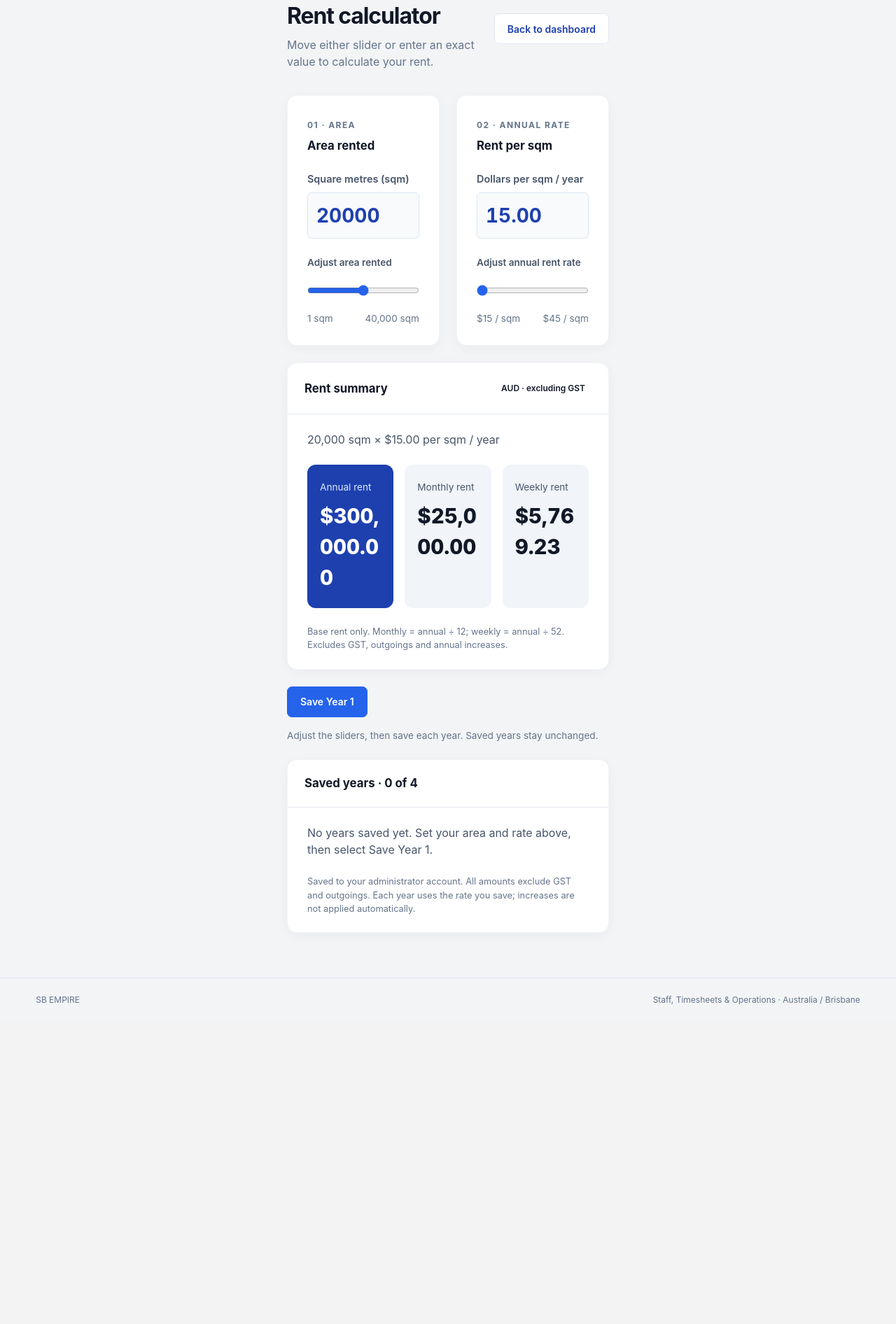
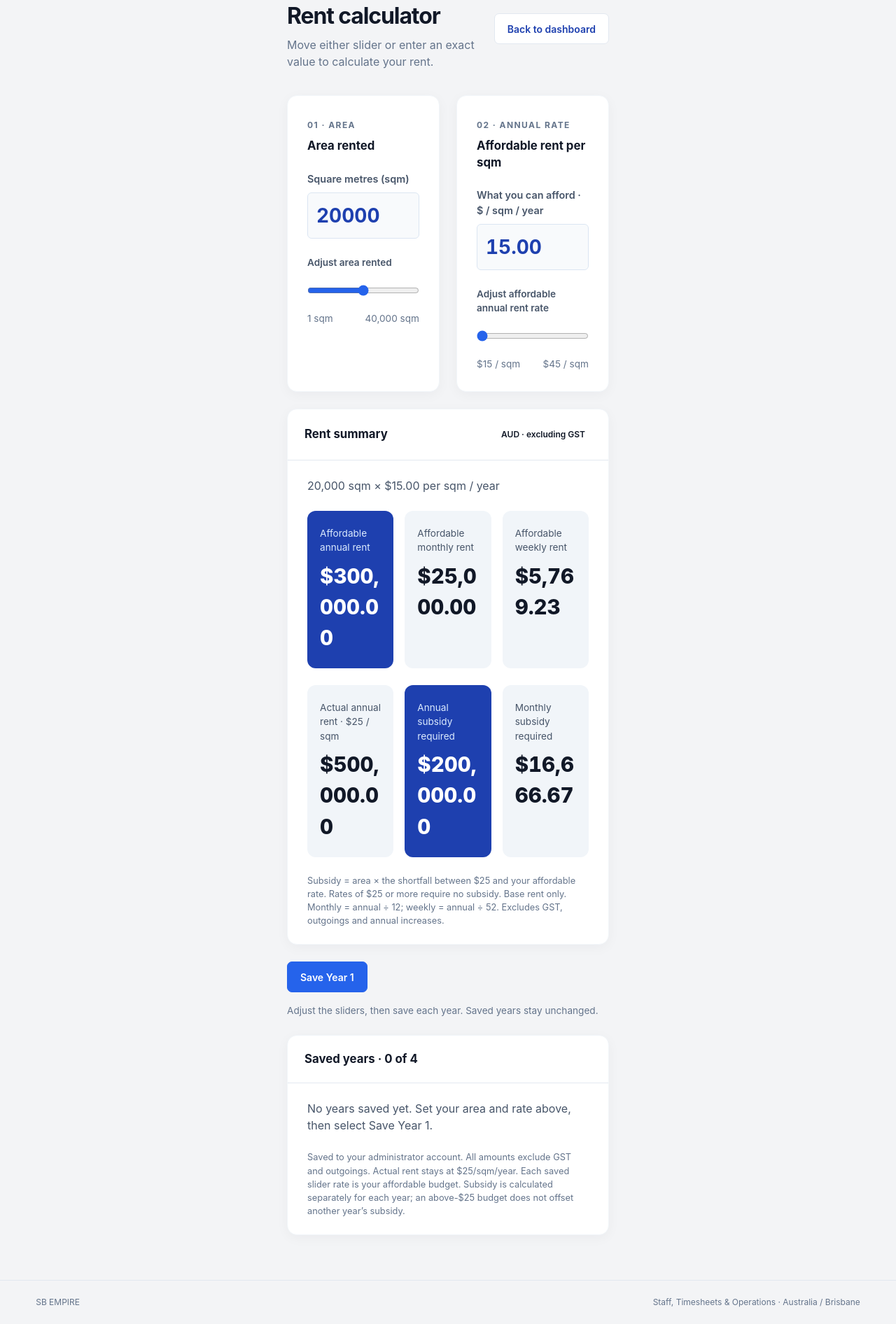
Before and after one commit to tracknow1984/sbwages, a Python web app: template templates/rent_calculator.html in a window 1280 px wide. Shown: the part 193-2085 px from the top of the page at 70% size. Before the commit the page ends 1629 px from the top, so only its background shows below. Run offline with Jinja, Linux system fonts and the light colour scheme; the template is opened without the code that fills it, so the values that code supplies are empty.

Commit message:
Calculate annual rent subsidy against fixed $25 rate and total saved years

```diff
--- a/app.py
+++ b/app.py
@@ -1112,7 +1112,10 @@ def create_app(test_config=None):
             return redirect(url_for('admin_rent_calculator'))
         years = db().execute('SELECT * FROM rent_years WHERE admin_id=? ORDER BY year', (g.user['id'],)).fetchall()
         total_cents = sum(row['area'] * row['rate_cents'] for row in years)
-        return render_template('rent_calculator.html', tab='rent-calculator', years=years, total_cents=total_cents)
+        actual_cents = sum(row['area'] * 2500 for row in years)
+        subsidy_cents = sum(row['area'] * max(0, 2500 - row['rate_cents']) for row in years)
+        return render_template('rent_calculator.html', tab='rent-calculator', years=years, total_cents=total_cents,
+                               actual_cents=actual_cents, subsidy_cents=subsidy_cents)
 
     @app.get('/admin/dashboard')
     @require('admin')
--- a/static/rent_calculator.js
+++ b/static/rent_calculator.js
@@ -14,6 +14,10 @@
     const sqm = Number(area.value);
     const price = Number(rate.value);
     const annual = sqm * price;
+    const subsidy = sqm * Math.max(0, 2500 - Math.round(price * 100)) / 100;
+    document.getElementById('rent-actual').textContent = money.format(sqm * 25);
+    document.getElementById('rent-subsidy').textContent = money.format(subsidy);
+    document.getElementById('rent-subsidy-monthly').textContent = money.format(subsidy / 12);
     document.getElementById('rent-save-area').value = String(sqm);
     document.getElementById('rent-save-rate').value = price.toFixed(2);
     document.getElementById('rent-formula').textContent = `${number.format(sqm)} sqm × ${money.format(price)} per sqm / year`;
--- a/templates/rent_calculator.html
+++ b/templates/rent_calculator.html
@@ -11,9 +11,9 @@
       <div class="rent-limits"><span>1 sqm</span><span>40,000 sqm</span></div>
     </section>
     <section class="panel rent-control" aria-labelledby="rate-label">
-      <span class="eyebrow">02 · ANNUAL RATE</span><h2 id="rate-label">Rent per sqm</h2>
-      <div class="rent-entry"><label for="rent-rate-number">Dollars per sqm / year</label><input id="rent-rate-number" type="number" min="15" max="45" step="0.01" value="15.00" inputmode="decimal"></div>
-      <label class="rent-slider-label" for="rent-rate">Adjust annual rent rate</label><input id="rent-rate" type="range" min="15" max="45" step="0.01" value="15">
+      <span class="eyebrow">02 · ANNUAL RATE</span><h2 id="rate-label">Affordable rent per sqm</h2>
+      <div class="rent-entry"><label for="rent-rate-number">What you can afford · $ / sqm / year</label><input id="rent-rate-number" type="number" min="15" max="45" step="0.01" value="15.00" inputmode="decimal"></div>
+      <label class="rent-slider-label" for="rent-rate">Adjust affordable annual rent rate</label><input id="rent-rate" type="range" min="15" max="45" step="0.01" value="15">
       <div class="rent-limits"><span>$15 / sqm</span><span>$45 / sqm</span></div>
     </section>
   </div>
@@ -22,12 +22,17 @@
     <div aria-live="polite" aria-atomic="true">
       <p id="rent-formula" class="rent-formula">20,000 sqm × $15.00 per sqm / year</p>
       <dl class="rent-totals">
-        <div class="rent-annual"><dt>Annual rent</dt><dd id="rent-annual">$300,000.00</dd></div>
-        <div><dt>Monthly rent</dt><dd id="rent-monthly">$25,000.00</dd></div>
-        <div><dt>Weekly rent</dt><dd id="rent-weekly">$5,769.23</dd></div>
+        <div class="rent-annual"><dt>Affordable annual rent</dt><dd id="rent-annual">$300,000.00</dd></div>
+        <div><dt>Affordable monthly rent</dt><dd id="rent-monthly">$25,000.00</dd></div>
+        <div><dt>Affordable weekly rent</dt><dd id="rent-weekly">$5,769.23</dd></div>
+      </dl>
+      <dl class="rent-totals">
+        <div><dt>Actual annual rent · $25 / sqm</dt><dd id="rent-actual">$500,000.00</dd></div>
+        <div class="rent-annual"><dt>Annual subsidy required</dt><dd id="rent-subsidy">$200,000.00</dd></div>
+        <div><dt>Monthly subsidy required</dt><dd id="rent-subsidy-monthly">$16,666.67</dd></div>
       </dl>
     </div>
-    <p class="muted rent-note">Base rent only. Monthly = annual ÷ 12; weekly = annual ÷ 52. Excludes GST, outgoings and annual increases.</p>
+    <p class="muted rent-note">Subsidy = area × the shortfall between $25 and your affordable rate. Rates of $25 or more require no subsidy. Base rent only. Monthly = annual ÷ 12; weekly = annual ÷ 52. Excludes GST, outgoings and annual increases.</p>
   </section>
   <form method="post" class="rent-save" id="rent-save">
     <input type="hidden" name="csrf" value="{{ csrf_token() }}">
@@ -40,15 +45,20 @@
   <section class="panel rent-summary" aria-labelledby="saved-years-title">
     <div class="panel-head"><h2 id="saved-years-title">Saved years · {{ years|length }} of 4</h2></div>
     {% if years %}
-    <div class="table-wrap"><table><thead><tr><th>Year</th><th>Area rented</th><th>Rate / sqm / year</th><th>Annual rent</th><th>Monthly rent</th><th>Weekly rent</th></tr></thead><tbody>
+    <div class="table-wrap"><table><thead><tr><th>Year</th><th>Area rented</th><th>Affordable rate / sqm</th><th>Affordable annual rent</th><th>Actual annual rent · $25/sqm</th><th>Annual rent subsidy</th></tr></thead><tbody>
     {% for row in years %}{% set annual = row.area * row.rate_cents / 100 %}
-      <tr><td data-label="Year">Year {{ row.year }}</td><td data-label="Area rented">{{ '{:,}'.format(row.area) }} sqm</td><td data-label="Rate / sqm / year">${{ '{:,.2f}'.format(row.rate_cents / 100) }}</td><td data-label="Annual rent">${{ '{:,.2f}'.format(annual) }}</td><td data-label="Monthly rent">${{ '{:,.2f}'.format(annual / 12) }}</td><td data-label="Weekly rent">${{ '{:,.2f}'.format(annual / 52) }}</td></tr>
+      <tr><td data-label="Year">Year {{ row.year }}</td><td data-label="Area rented">{{ '{:,}'.format(row.area) }} sqm</td><td data-label="Affordable rate / sqm">${{ '{:,.2f}'.format(row.rate_cents / 100) }}</td><td data-label="Affordable annual rent">${{ '{:,.2f}'.format(annual) }}</td><td data-label="Actual annual rent · $25/sqm">${{ '{:,.2f}'.format(row.area * 25) }}</td><td data-label="Annual rent subsidy">${{ '{:,.2f}'.format(row.area * ([0, 2500 - row.rate_cents]|max) / 100) }}</td></tr>
     {% endfor %}</tbody></table></div>
     <p class="rent-formula">Summary for {{ years|length }} saved {{ 'year' if years|length == 1 else 'years' }}</p>
-    <dl class="rent-totals"><div class="rent-annual"><dt>Total rent · saved years</dt><dd>${{ '{:,.2f}'.format(total_cents / 100) }}</dd></div><div><dt>Average annual rent</dt><dd>${{ '{:,.2f}'.format(total_cents / 100 / (years|length)) }}</dd></div><div><dt>Average monthly rent</dt><dd>${{ '{:,.2f}'.format(total_cents / 100 / (years|length) / 12) }}</dd></div></dl>
+    <dl class="rent-totals"><div class="rent-annual"><dt>Total affordable rent · saved years</dt><dd>${{ '{:,.2f}'.format(total_cents / 100) }}</dd></div><div><dt>Average affordable annual rent</dt><dd>${{ '{:,.2f}'.format(total_cents / 100 / (years|length)) }}</dd></div><div><dt>Average affordable monthly rent</dt><dd>${{ '{:,.2f}'.format(total_cents / 100 / (years|length) / 12) }}</dd></div></dl>
+    <dl class="rent-totals">
+      <div><dt>Total actual rent · saved years</dt><dd id="saved-actual">${{ '{:,.2f}'.format(actual_cents / 100) }}</dd></div>
+      <div class="rent-annual"><dt>Total subsidy · saved years</dt><dd id="saved-subsidy">${{ '{:,.2f}'.format(subsidy_cents / 100) }}</dd></div>
+      <div><dt>Average monthly subsidy</dt><dd>${{ '{:,.2f}'.format(subsidy_cents / 100 / (years|length) / 12) }}</dd></div>
+    </dl>
     <form method="post" class="rent-remove"><input type="hidden" name="csrf" value="{{ csrf_token() }}"><input type="hidden" name="year" value="{{ years|length + 1 }}"><button class="secondary" name="action" value="remove_last">Remove Year {{ years|length }}</button></form>
     {% else %}<p class="rent-formula">No years saved yet. Set your area and rate above, then select Save Year 1.</p>{% endif %}
-    <p class="muted rent-note">Saved to your administrator account. All amounts exclude GST and outgoings. Each year uses the rate you save; increases are not applied automatically.</p>
+    <p class="muted rent-note">Saved to your administrator account. All amounts exclude GST and outgoings. Actual rent stays at $25/sqm/year. Each saved slider rate is your affordable budget. Subsidy is calculated separately for each year; an above-$25 budget does not offset another year’s subsidy.</p>
   </section>
   <noscript><p class="notice">Enable JavaScript to use the interactive rent calculator.</p></noscript>
 </div>
```
